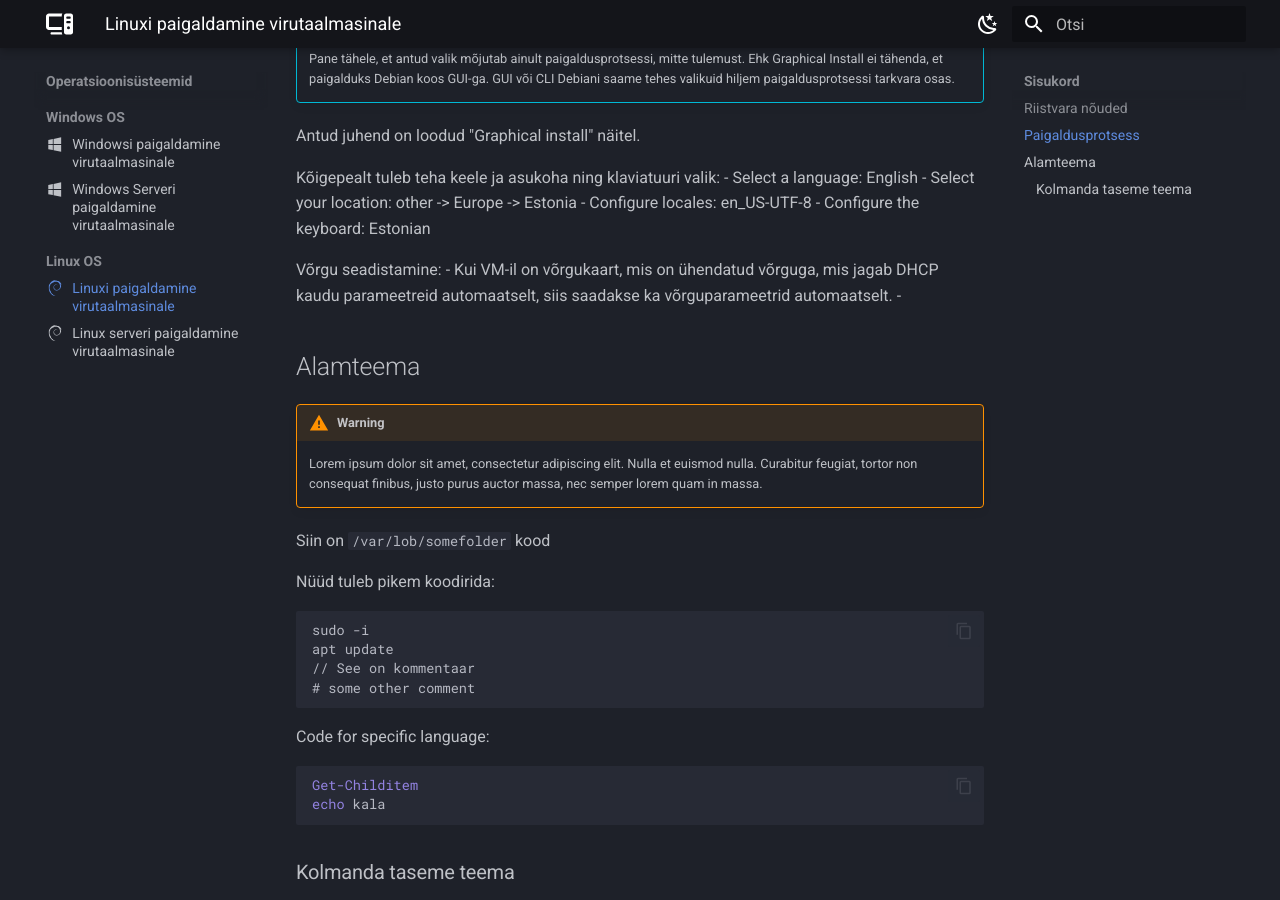
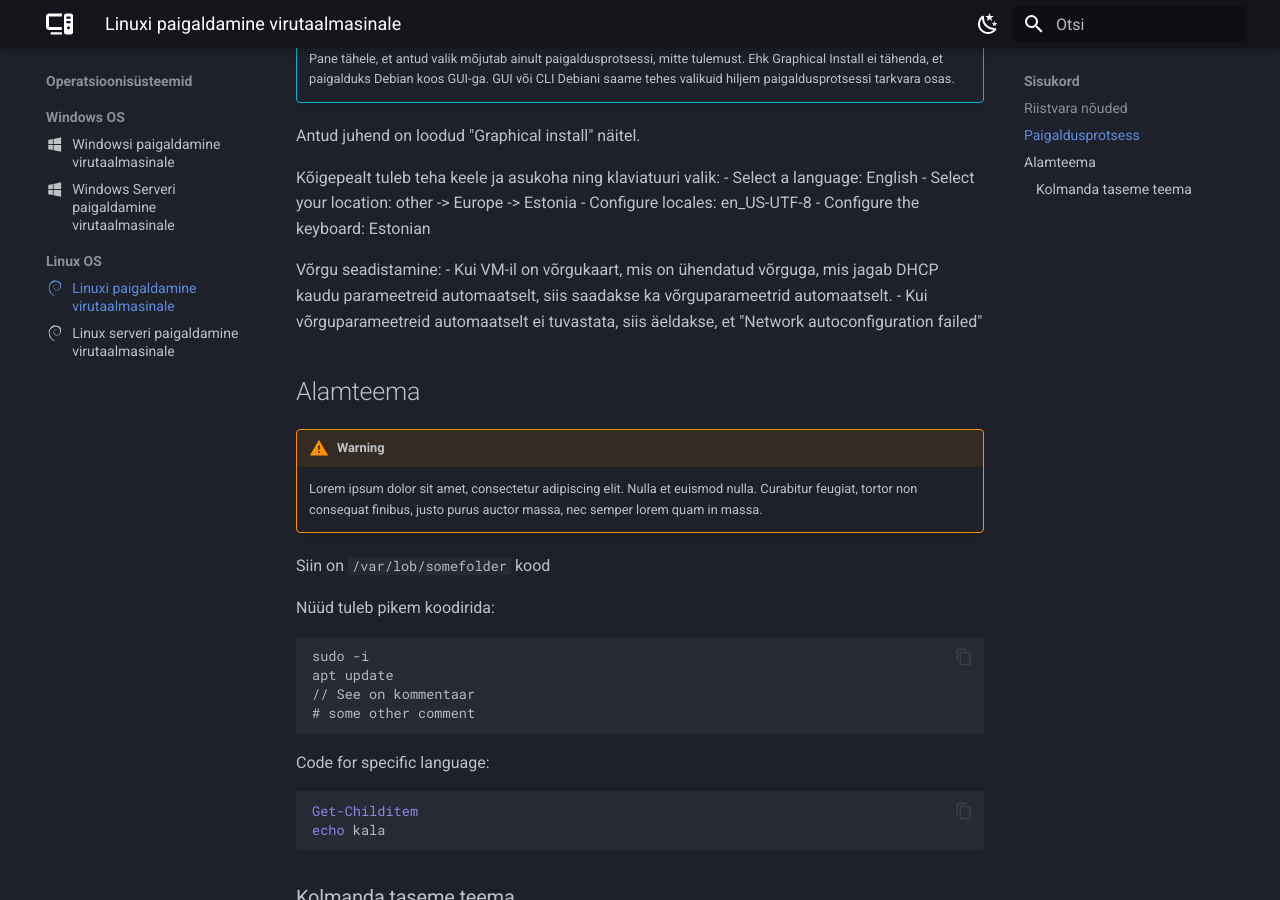
Before and after one commit to priitpaap/priitpaap.github.io, an MkDocs documentation site: the page built from docs/debpaigaldus.md, in a window 1280 px wide and 900 px high, scrolled down 1060 px. Built offline with MkDocs 1.6.1 and Material for MkDocs 9.7.7, drawn with Linux system fonts in a browser that asks for light colours.

Commit message:
Update debpaigaldus.md

```diff
--- a/docs/debpaigaldus.md
+++ b/docs/debpaigaldus.md
@@ -45,13 +45,13 @@ Antud juhend on loodud "Graphical install" näitel.
 
 Kõigepealt tuleb teha keele ja asukoha ning klaviatuuri valik:
 - Select a language: English
-- Select your location: other -> Europe -> Estonia
+    - Select your location: other -> Europe -> Estonia
 - Configure locales: en_US-UTF-8
 - Configure the keyboard: Estonian
 
  Võrgu seadistamine:
  - Kui VM-il on võrgukaart, mis on ühendatud võrguga, mis jagab DHCP kaudu parameetreid automaatselt, siis saadakse ka võrguparameetrid automaatselt.
- -
+ - Kui võrguparameetreid automaatselt ei tuvastata, siis äeldakse, et "Network autoconfiguration failed"
 
 
 
```
